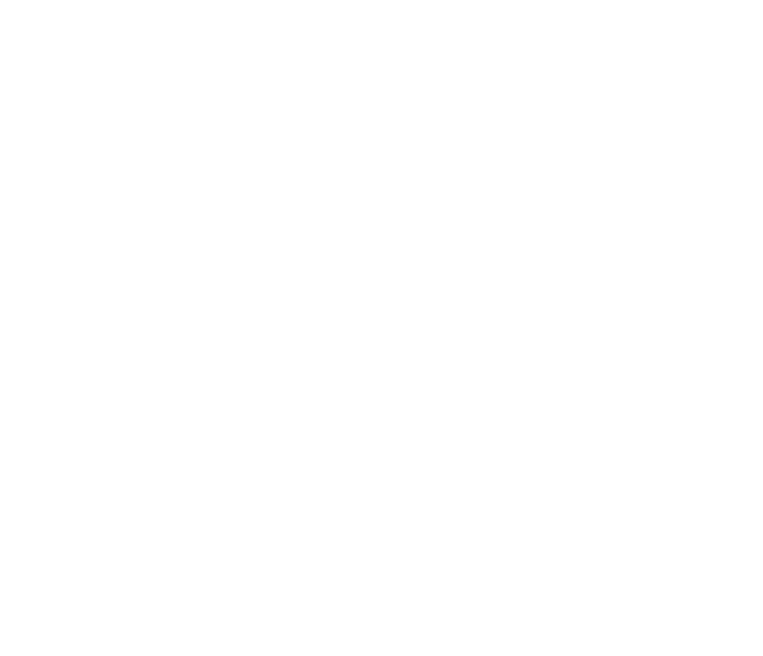
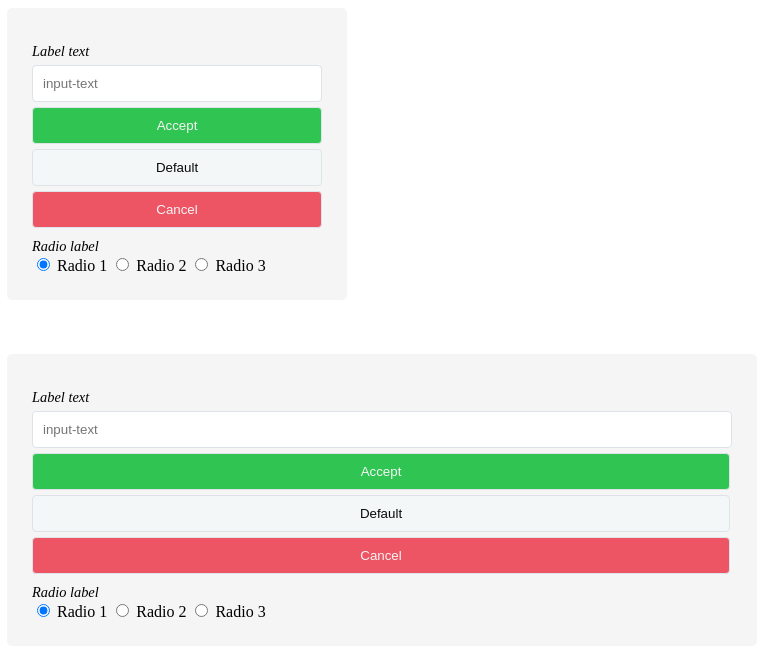
Before and after one commit to mayorgarojasgamedeveloper/styles, a plain HTML site: page index.html in a window 1280 px wide. Shown: the whole page, without its empty margins (1-764 px from the left). Drawn offline with Linux system fonts and the light colour scheme.

Commit message:
Ya estan los estilos simples.

```diff
--- a/css/form-style.css
+++ b/css/form-style.css
@@ -0,0 +1,97 @@
+.form-small {
+  background-color: #f5f5f5;
+  width: 290px;
+  border-radius: 5px;
+  padding: 25px;
+}
+form .label {
+  display: block;
+  margin-top: 10px;
+  color: black;
+  font-style: italic;
+  font-size: 0.9em;
+}
+form .input-small {
+  display: block;
+  width: 268px;
+  padding: 10px 10px;
+  border: 1px solid #dde3e8;
+  border-radius: 4px;
+  margin: 5px 0;
+}
+form .btn-accept-small {
+  display: block;
+  width: 290px;
+  padding: 10px 0;
+  border: 1px solid #dde3e8 ;
+  border-radius: 4px;
+  background-color: #30c453;
+  color: #f5f5f5;
+  margin: 5px 0;
+}
+form .btn-default-small {
+  display: block;
+  width: 290px;
+  padding: 10px 0;
+  border: 1px solid #dde3e8 ;
+  border-radius: 4px;
+  background-color: #f3f7f8;
+  color: #0a0a0a;
+  margin: 5px 0;
+}
+form .btn-cancel-small {
+  display: block;
+  width: 290px;
+  padding: 10px 0;
+  border: 1px solid #dde3e8 ;
+  border-radius: 4px;
+  background-color: #ed5564;
+  color: #f5f5f5;
+  margin: 5px 0;
+}
+
+/* mediano */
+.form-medium {
+  background-color: #f5f5f5;
+  width: 700px;
+  border-radius: 5px;
+  padding: 25px;
+}
+form .input-medium {
+  display: block;
+  width: 678px;
+  padding: 10px 10px;
+  border: 1px solid #dde3e8;
+  border-radius: 4px;
+  margin: 5px 0;
+}
+form .btn-accept-medium {
+  display: block;
+  width: 698px;
+  padding: 10px 0;
+  border: 1px solid #dde3e8 ;
+  border-radius: 4px;
+  background-color: #30c453;
+  color: #f5f5f5;
+  margin: 5px 0;
+}
+form .btn-default-medium {
+  display: block;
+  width: 698px;
+  padding: 10px 0;
+  border: 1px solid #dde3e8 ;
+  border-radius: 4px;
+  background-color: #f3f7f8;
+  color: #0a0a0a;
+  margin: 5px 0;
+}
+form .btn-cancel-medium {
+  display: block;
+  width: 698px;
+  padding: 10px 0;
+  border: 1px solid #dde3e8 ;
+  border-radius: 4px;
+  background-color: #ed5564;
+  color: #f5f5f5;
+  margin: 5px 0;
+}
--- a/index.html
+++ b/index.html
@@ -4,9 +4,46 @@
   <meta charset="UTF-8">
   <meta name="viewport" content="width=device-width, initial-scale=1.0">
   <meta http-equiv="X-UA-Compatible" content="ie=edge">
+  <link rel="stylesheet" href="./css/form-style.css">
   <title>Form Style</title>
 </head>
 <body>
+  <form class="form-small" action="#" method="post">
 
+    <label class="label" for="input-text">Label text</label>
+    <input class="input-small" type="text" name="input-text" value="" id="input-text" placeholder="input-text">
+
+    <button class="btn-accept-small" type="submit" name="button">Accept</button>
+    <button class="btn-default-small" type="button" name="button">Default</button>
+    <button class="btn-cancel-small" type="reset" name="button">Cancel</button>
+
+    <label class="label" for="">Radio label</label>
+    <input class="radio" type="radio" name="input-radio" value="radio-1" id="radio-1" checked />
+    <label for="radio-1">Radio 1</label>
+    <input class="radio" type="radio" name="input-radio" value="radio-2" id="radio-2" />
+    <label for="radio-2">Radio 2</label>
+    <input class="radio" type="radio" name="input-radio" value="radio-3" id="radio-3" />
+    <label for="radio-3">Radio 3</label>
+
+  </form>
+  <br><br><br>
+  <form class="form-medium" action="#" method="post">
+
+    <label class="label" for="input-text">Label text</label>
+    <input class="input-medium" type="text" name="input-text" value="" id="input-text" placeholder="input-text">
+
+    <button class="btn-accept-medium" type="submit" name="button">Accept</button>
+    <button class="btn-default-medium" type="button" name="button">Default</button>
+    <button class="btn-cancel-medium" type="reset" name="button">Cancel</button>
+
+    <label class="label" for="">Radio label</label>
+    <input class="radio" type="radio" name="input-radio" value="radio-1" id="radio-1" checked />
+    <label for="radio-1">Radio 1</label>
+    <input class="radio" type="radio" name="input-radio" value="radio-2" id="radio-2" />
+    <label for="radio-2">Radio 2</label>
+    <input class="radio" type="radio" name="input-radio" value="radio-3" id="radio-3" />
+    <label for="radio-3">Radio 3</label>
+
+  </form>
 </body>
 </html>
```
